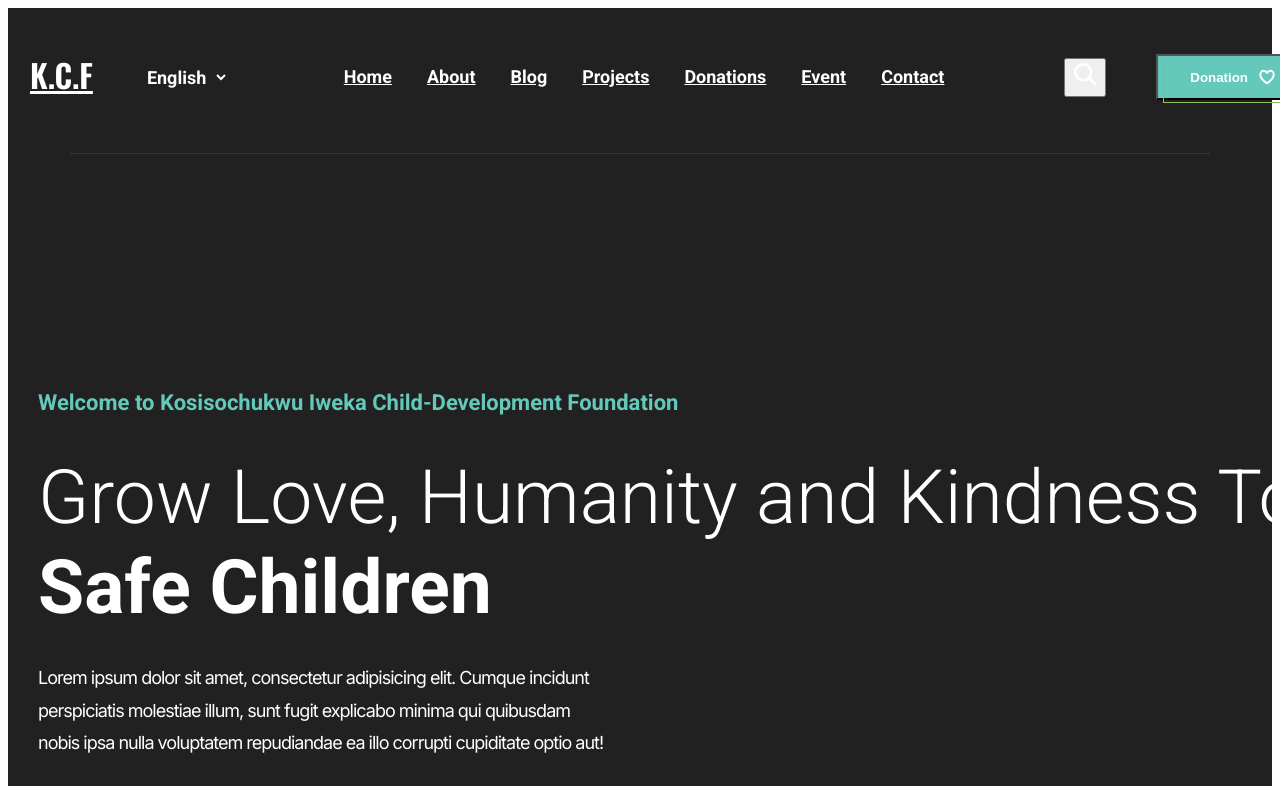
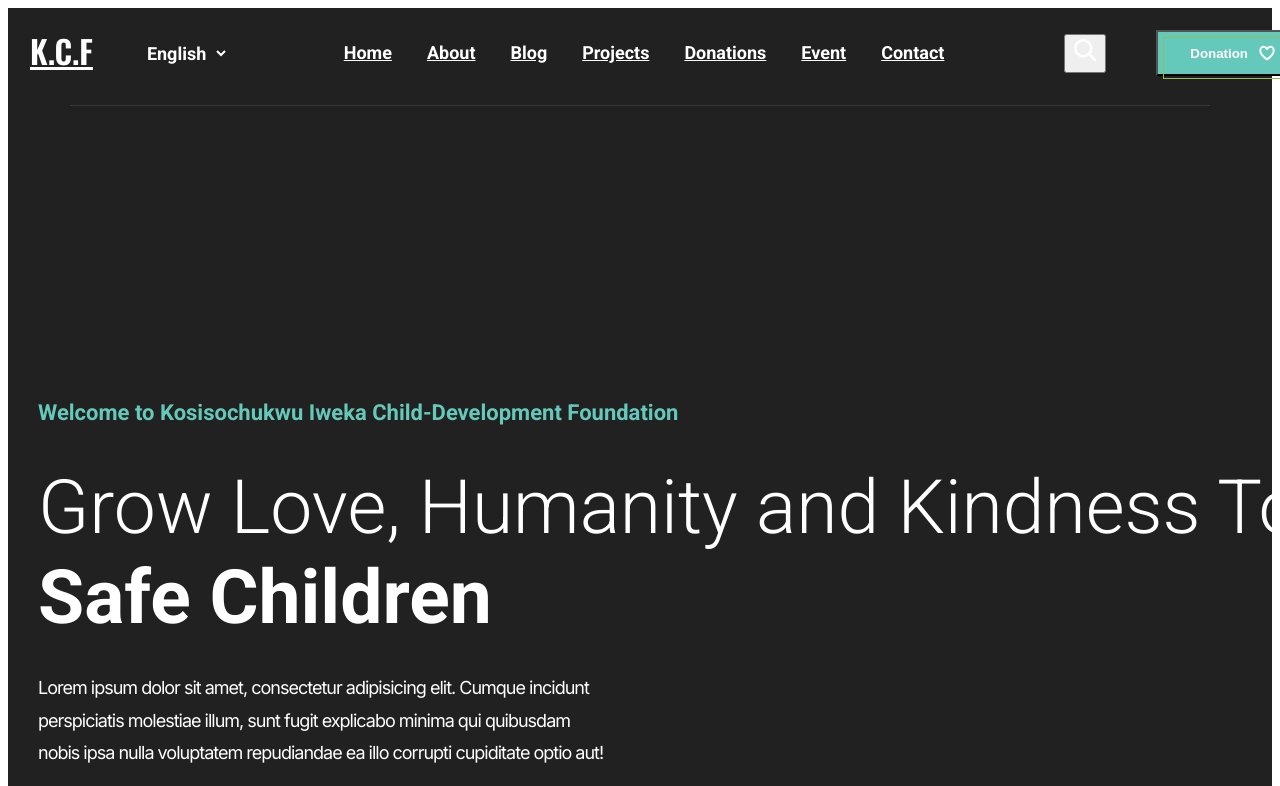
Before and after one commit to Sissytecho/NGOsite, a plain HTML site: page index.html in a window 1280 px wide. Shown: the top 786 px of the page. Drawn offline with nearby package versions, Linux system fonts and the light colour scheme; a script that the page names is missing.

Commit message:
made some changes

```diff
--- a/css/main.css
+++ b/css/main.css
@@ -185,14 +185,18 @@ body{
     .navbar-link:is(:hover, :focus) {
         background-color: var(--medium-turquoise);
     }
-    .hero{
+    .hero {
       background-color: var(--eerie-black-1);
       color: var(--white);
-        min-height: 700px;
+      height: 100vh; /* Set the height to 100% of the viewport height */
       padding-block: 120px 60px;
+      width: 100%;
       display: grid;
       align-items: center;
+      background-size: cover; /* Ensure the background image covers the entire element */
+      background-position: center; /* Center the background image */
   }
+
     .section-subtitle{
         color: var(--color, var(--medium-turquoise));
         font-size: var(--fs, var(--fs-6));
@@ -956,7 +960,7 @@ gap: 30px; }
   .navbar > .logo,
   .navbar-link > ion-icon { display: none; }
 
-  .header { padding-block: 25px; }
+  .header { padding-block: 1px; }
 
   .lang-switch {
     position: relative;
--- a/index.html
+++ b/index.html
@@ -59,7 +59,7 @@
           <ion-icon name="close-outline"></ion-icon>
         </button>
 
-        <a href="#" class="logo"> <img src="./assets/images/logo2.png" alt="K.C.F"></a>
+        <!-- <a href="#" class="logo"> <img src="./assets/images/logo2.png" alt="K.C.F"></a> -->
 
         <ul class="navbar-list">
 
```
Lines whose indentation alone changed are shown as unchanged.
